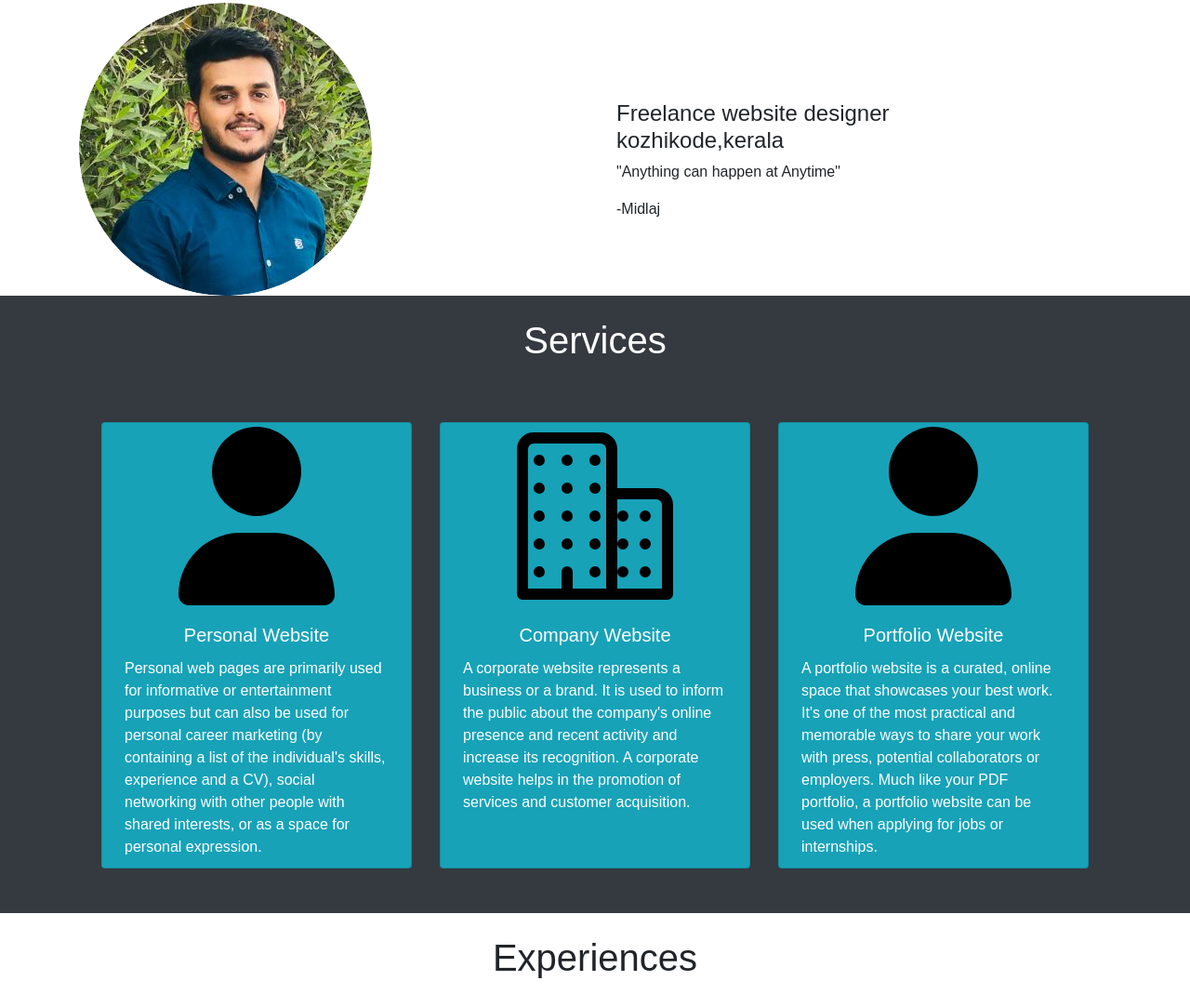
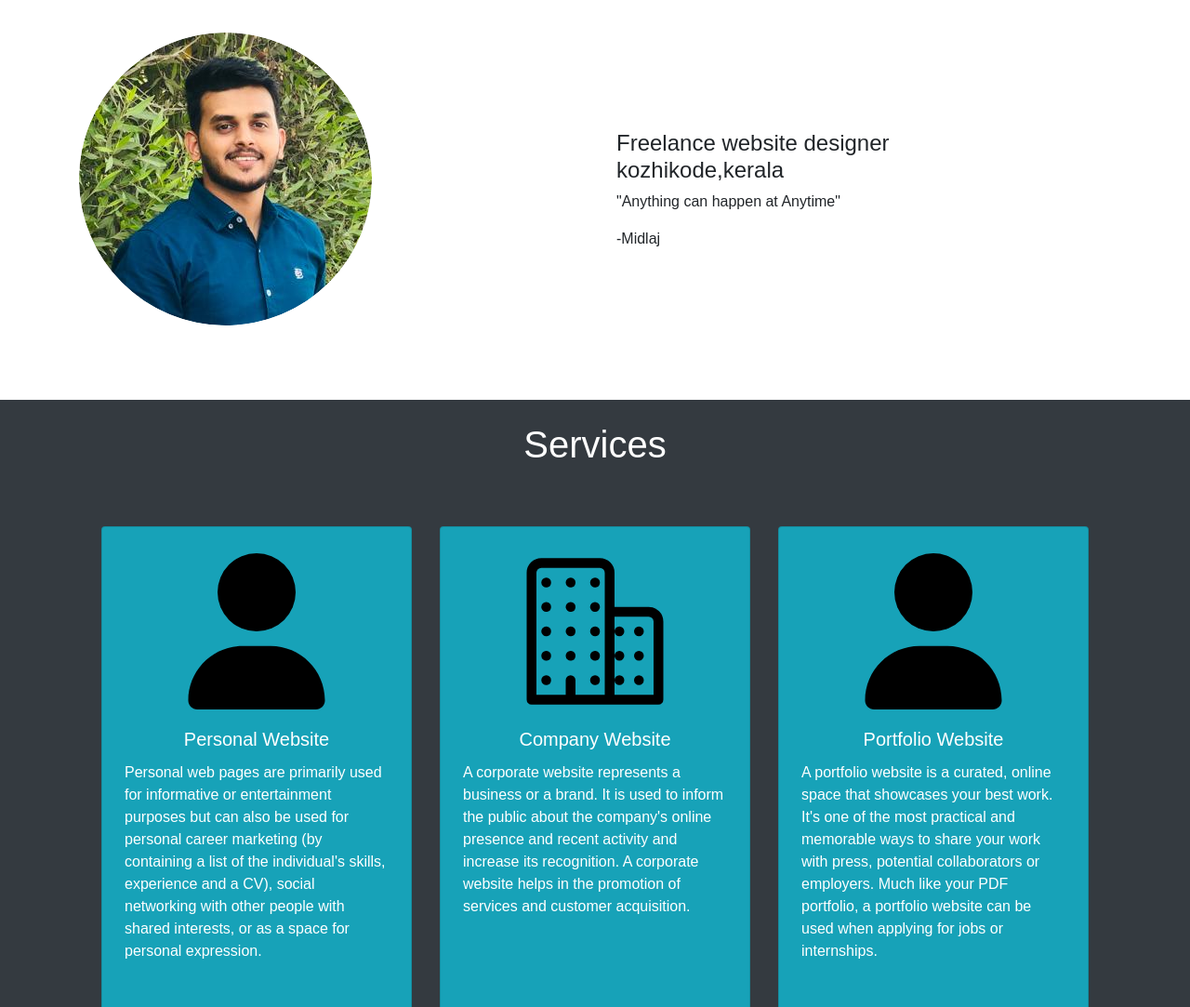
Before and after one commit to midlaj711/personal-site, a plain HTML site: page index.html in a window 1280 px wide. Shown: the part 109-1192 px from the top of the page at 93% size. Drawn offline with nearby package versions, Linux system fonts and the light colour scheme.

Commit message:
connect messages with my email

```diff
--- a/index.html
+++ b/index.html
@@ -68,7 +68,7 @@
 
 </header>
 
-<section style="padding-top: 7em;" id="home-section">
+<section style="padding-top: 9em;margin-bottom: 5em;" class="" id="home-section">
     <div class="container">
         <div class="row align-items-center">
             <div class="col-md-6">
@@ -83,13 +83,13 @@
         </div>
     </div>
 </section>
-<section class=" bg-dark p-4" id="service-section" style="margin-top: 3-em;">
+<section class=" bg-dark p-4 " id="service-section" >
     <div class="container">
         <h1 class="text-center text-white">Services</h1>
         <div class="row p-4 pt-3 ">
             <div class="col-md-4 ">
-            <div class="card p-1 bg-info" style="margin-top: 2em; height: 30em;">
-                <img src="user-solid.svg" class="card-img-top display-1 " style="height: 2em;" alt="...">
+            <div class="card p-1 bg-info" style="margin-top: 2em; height: 35em;">
+                <img src="user-solid.svg" class="card-img-top display-1 pt-4" style="height: 2em;" alt="...">
                 <div class="card-body text-white">
                   <h5 class="card-title text-center">Personal Website</h5>
                   <p class="card-text">Personal web pages are primarily used for informative or entertainment purposes but can also be used for personal career marketing (by containing a list of the individual's skills, experience and a CV), social networking with other people with shared interests, or as a space for personal expression.</p>
@@ -99,9 +99,9 @@
             </div>
 
             <div class="col-md-4">
-                <div class="card p-1 bg-info" style="margin-top: 2em; height: 30em;">
+                <div class="card p-1 bg-info" style="margin-top: 2em; height: 35em;">
 
-                    <img src="business-outline.svg " class=" card-img-top display-1 " alt="..." style="height: 2em;">
+                    <img src="business-outline.svg " class=" card-img-top display-1 pt-4 " alt="..." style="height: 2em;">
 
                     <div class="card-body text-white">
                       <h5 class="card-title text-center">Company Website</h5>
@@ -112,11 +112,11 @@
                 </div>
 
                 <div class="col-md-4">
-                    <div class="card p-1 bg-info" style="margin-top: 2em; height: 30em;">
-                        <img src="user-solid.svg" class="card-img-top display-1 " alt="..." style="height: 2em;">
+                    <div class="card p-1 bg-info" style="margin-top: 2em; height: 35em;">
+                        <img src="user-solid.svg" class="card-img-top display-1 pt-4" alt="..." style="height: 2em;">
                         <div class="card-body text-white">
                           <h5 class="card-title text-center">Portfolio Website</h5>
-                          <p class="card-text">A portfolio website is a curated, online space that showcases your best work. It's one of the most practical and memorable ways to share your work with press, potential collaborators or employers. Much like your PDF portfolio, a portfolio website can be used when applying for jobs or internships.</p>
+                          <p class="card-text ">A portfolio website is a curated, online space that showcases your best work. It's one of the most practical and memorable ways to share your work with press, potential collaborators or employers. Much like your PDF portfolio, a portfolio website can be used when applying for jobs or internships.</p>
 
                         </div>
                       </div>
@@ -146,6 +146,7 @@
                     <div class="card p-1" style=" margin-top: 2em;  height: 23em;">
                         <img src="faith.jpeg"height="210px" class="card-img-top display-1 " alt="...">
                         <div class="card-body">
+                          <p></p><br>
                           <h5 class="card-title text-center">Office Staff </h5>
                           <p class="text-center">Faith Healthcare Group UAE</p>
 
@@ -176,7 +177,7 @@
         <div class="row">
             <div class="col-md-12">
 
-                <form>
+                <form action="https://formspree.io/f/xeojgrzd" method="POST">
                     <div class="form-row">
 
                         <div class="form-group col-md-6">
@@ -227,7 +228,7 @@
 <footer class="footer">
   <div class="container pt-2">
 
-  <a href="https://wa.me/9562989270">
+  <a href="https://wa.me/919562989270">
   <img src="square-whatsapp-brands-solid.svg" alt="Icon 1" class="icon"></a>
 
   <a href="https://www.facebook.com/midlaj.midu.3762584/">
```
